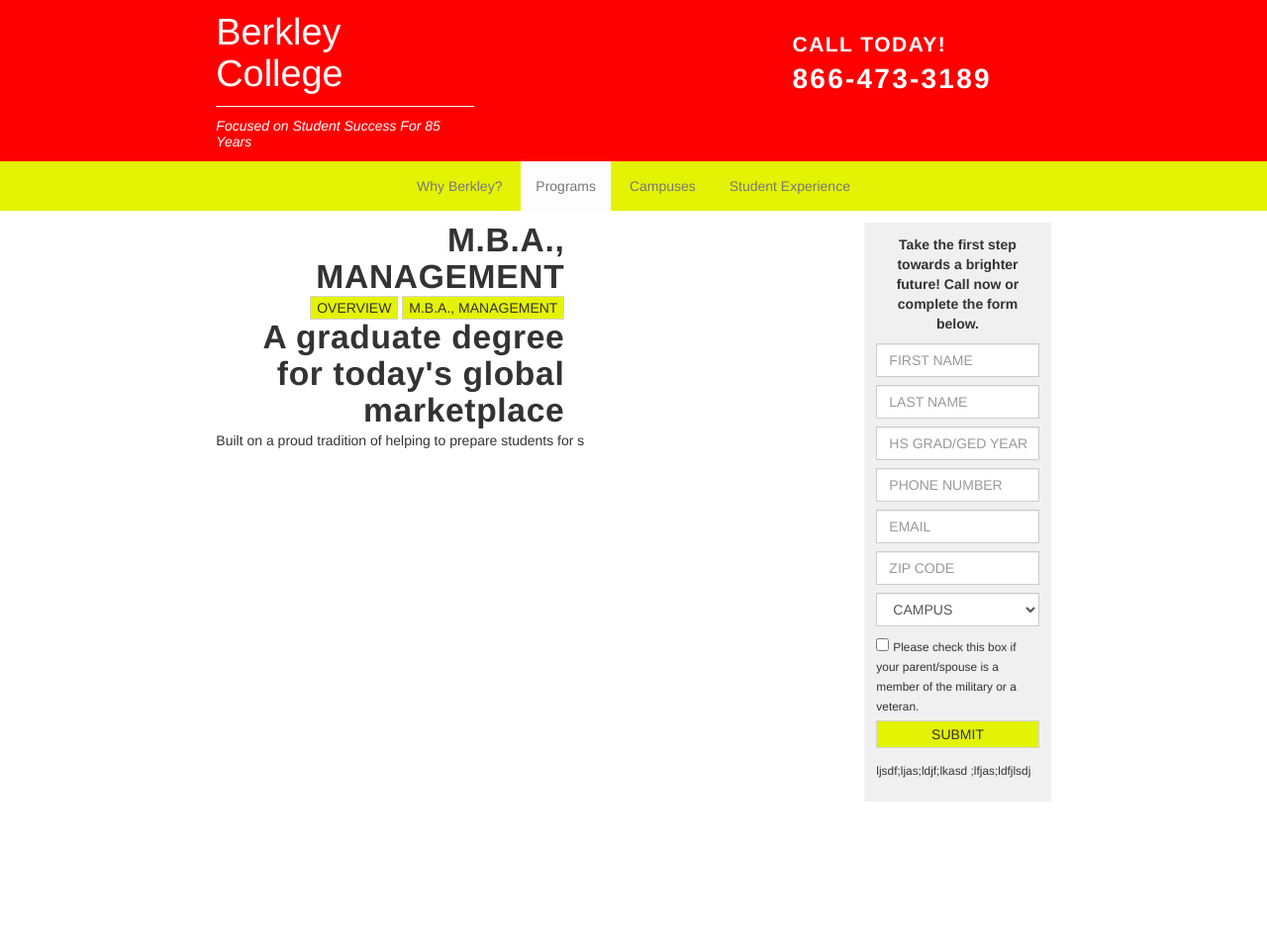
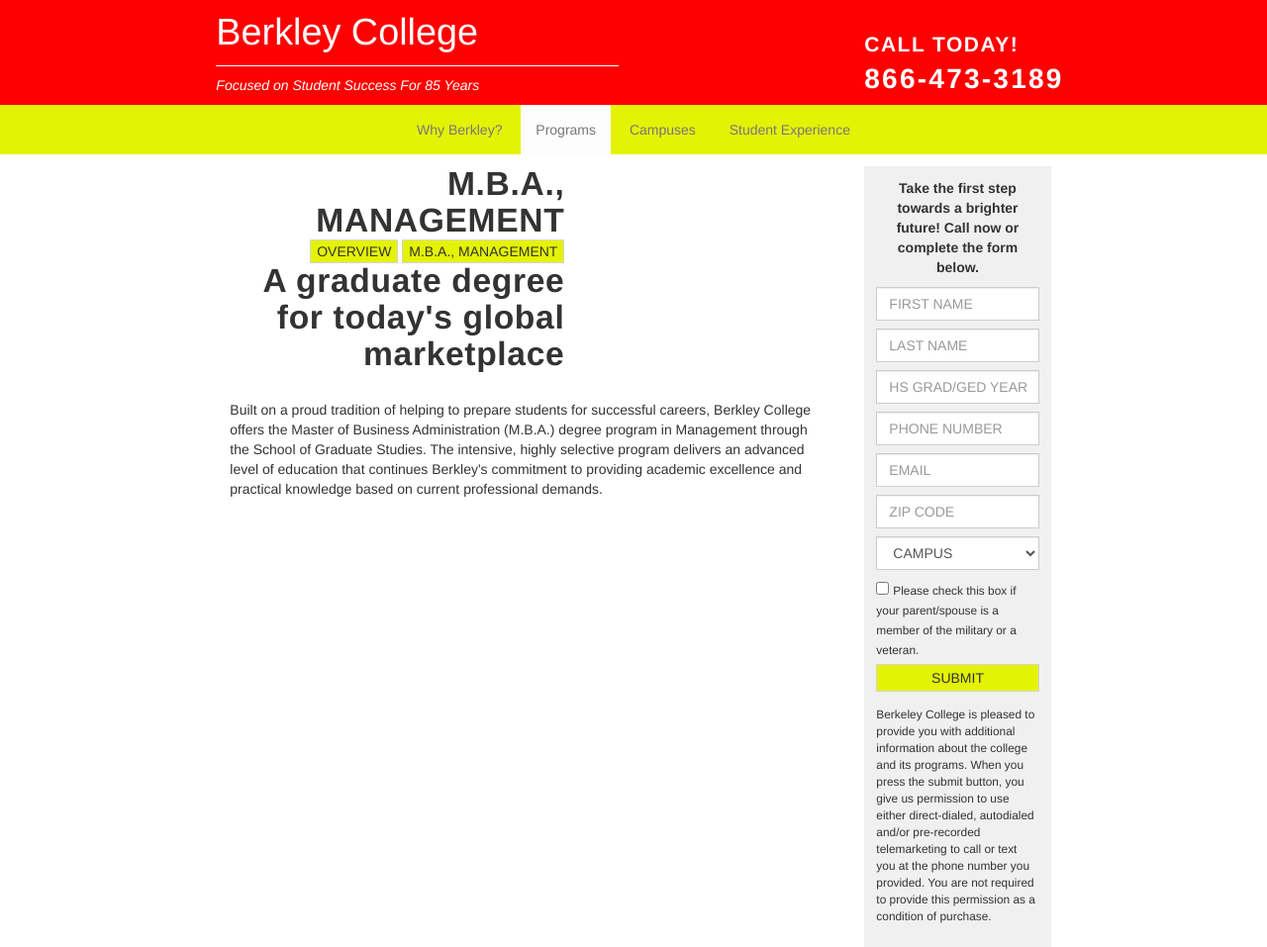
Before and after one commit to ZacharyDinerstein/AI-Media-Test-Project, a plain HTML site: page index.html in a window 1280 px wide. Shown: the whole page at 99% size. Before the commit the page ends 810 px from the top, so only its background shows below. Drawn offline with Linux system fonts and the light colour scheme.

Commit message:
Fixed header spacing

```diff
--- a/index.html
+++ b/index.html
@@ -12,18 +12,18 @@
 			<div class="container-fluid">
 				<div class="navbar navbar-default first-nav">
 					<div class="row">
-						<div class="col-md-8 col-md-offset-2">
-							<div class="row">
-								<div class="col-md-4 banner-section">
+						<div class="col-md-4 col-md-offset-2">
+							<div class="banner-section">
 								<h1 class="logo">Berkley College</h1>
 								<h2 class="slogan">Focused on Student Success For 85 Years</h2>
 							</div>
-								<div class="col-md-4 col-md-offset-4 number-section">
+						</div>
+						<div class="col-md-2 col-md-offset-2">
+							<div class="number-section">
 								<span class='bottom-align-text'>
 									<p class='large-text'>CALL TODAY!</p>
 									<p class='largest-text'>866-473-3189</p>
 								</span>
-								</div>
 							</div>
 						</div>
 					</div>
@@ -56,7 +56,10 @@
 							</div>
 						</div>
 					</section>
-					<p>Built on a proud tradition of helping to prepare students for s</p>
+					<section class="main-message-section">
+						<div class="main-message-img"></div>
+						<p>Built on a proud tradition of helping to prepare students for successful careers, Berkley College offers the Master of Business Administration (M.B.A.) degree program in Management through the School of Graduate Studies. The intensive, highly selective program delivers an advanced level of education that continues Berkley's commitment to providing academic excellence and practical knowledge based on current professional demands.</p>
+					</section>
 				</section>
 				<section class="main-section-right col-md-2">
 					<section class="submission-form-container">
@@ -85,7 +88,7 @@
 								<button class="gold-button bold-text">SUBMIT</button>
 							</div>
 						</form>
-						<p class='small-text'>ljsdf;ljas;ldjf;lkasd ;lfjas;ldfjlsdj </p>
+						<p class='small-text'>Berkeley College is pleased to provide you with additional information about the college and its programs. When you press the submit button, you give us permission to use either direct-dialed, autodialed and/or pre-recorded telemarketing to call or text you at the phone number you provided. You are not required to provide this permission as a condition of purchase.</p>
 					</section>
 				</section>
 			</div>
--- a/styles/main.less
+++ b/styles/main.less
@@ -1,6 +1,7 @@
 /*VARIABLES*/
 @full-page-padding: inherit 100px;
-@site-padding: 12px;
+@site-spacing: 12px;
+@larger-spacing: 14px;
 
 
 /*Colors*/
@@ -56,13 +57,13 @@
 .logo {
 	font-size: 2.7em;
 	border-bottom: 1px solid white;
-	padding-top: @site-padding;
-	padding-bottom: @site-padding;
-	margin-bottom: @site-padding;
+	padding-top: @site-spacing;
+	padding-bottom: @site-spacing;
+	margin-bottom: @site-spacing;
 }
 .slogan {
 	font-size: 1em;
-	padding-bottom: @site-padding;
+	padding-bottom: @site-spacing;
 	font-style: italic;
 }
 .large-text {
@@ -74,6 +75,9 @@
 	font-size: 2em;
 	letter-spacing: .08em;
 	font-weight: 700;
+}
+.main-text{
+	font-size: 1.3em;
 }
 .bold-text{
 
@@ -145,7 +149,7 @@
 		}
 		&.second-nav {
 			text-align: center;
-			margin-bottom: @site-padding;
+			margin-bottom: @site-spacing;
 		}
 	}
 	.nav-tabs {
@@ -166,9 +170,16 @@
 main {
 	.header-main-text-container {
 		text-align: right;
+		margin-bottom: @site-spacing;
 	}
 	.submission-form-container {
 		background-color: @site-grey;
-		padding: @site-padding;
+		padding: @site-spacing;
+	}
+	.main-message-section {
+		margin: @larger-spacing;
+		.main-message-img {
+
+		}
 	}
 }
```
Also changed, not shown: styles/main.css. Lines whose indentation alone changed are shown as unchanged.
